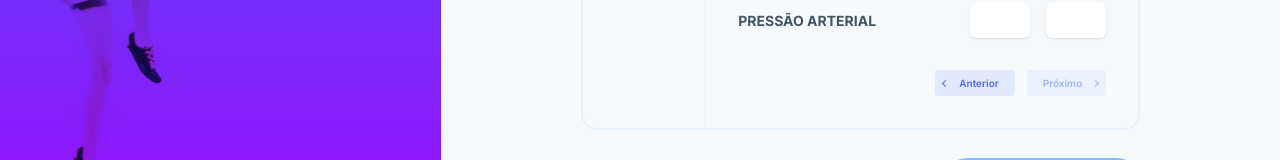
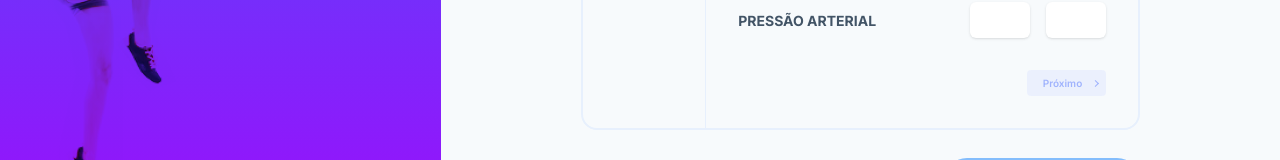
Before and after one commit to Kiicchan/clever-med, a React (Vite) app in the folder frontend/: page / in a window 1280 px wide. Shown: the part 663-823 px from the top of the page. Built offline with nearby package versions, Linux system fonts and the light colour scheme.

Commit message:
back and forward buttons disabled conditions

```diff
--- a/frontend/src/components/Main/Form.tsx/MetricsInserter.tsx
+++ b/frontend/src/components/Main/Form.tsx/MetricsInserter.tsx
@@ -1,6 +1,6 @@
 import BPMIcon from "@/assets/bpm.svg";
 import PressureIcon from "@/assets/pressure.svg";
-import { useState } from "react";
+import { MutableRefObject, RefObject, useState } from "react";
 import { Metric } from "./MetricsList";
 
 const radioOptions = [
@@ -15,9 +15,10 @@ const radioOptions = [
 interface IMetricsInserter {
   handleInsert: (metric: Metric) => void
   handleUndo: () => void
+  isBackPossible: boolean
 }
 
-export function MetricsInserter({ handleInsert, handleUndo }: IMetricsInserter) {
+export function MetricsInserter({ handleInsert, handleUndo, isBackPossible }: IMetricsInserter) {
   const [BPM, setBPM] = useState('')
   const [highPressure, setHighPressure] = useState('')
   const [lowPressure, setLowPressure] = useState('')
@@ -30,6 +31,11 @@ export function MetricsInserter({ handleInsert, handleUndo }: IMetricsInserter)
       bloodPressureLow: Number(lowPressure),
       bloodPressureHigh: Number(highPressure)
     })
+
+    setBPM('')
+    setHighPressure('')
+    setLowPressure('')
+    setHour('')
   }
 
   return (
@@ -61,12 +67,14 @@ export function MetricsInserter({ handleInsert, handleUndo }: IMetricsInserter)
           </span>
         </div>
         <div className="mt-8 flex justify-end gap-3">
-          <button type="button"
-            onClick={handleUndo}
-            className="relative leading-none py-2 pr-4 pl-6 text-blue-400 text-xsm font-semibold bg-blue-200 rounded
+          {isBackPossible &&
+            <button type="button"
+              onClick={handleUndo}
+              className="relative leading-none py-2 pr-4 pl-6 text-blue-400 text-xsm font-semibold bg-blue-200 rounded
           enabled:active:bg-blue-400 enabled:active:text-white enabled:hover:bg-blue-100 disabled:opacity-50
-            before:content-[' '] before:absolute before:left-2 before:border-l before:border-b before:rotate-45 before:w-[0.3rem] before:h-[0.3rem] before:top-[0.65rem]"
-          >Anterior</button>
+          before:content-[' '] before:absolute before:left-2 before:border-l before:border-b before:rotate-45 before:w-[0.3rem] before:h-[0.3rem] before:top-[0.65rem]"
+            >Anterior</button>
+          }
           <button type="button"
             onClick={handleAdvance}
             disabled={!hour || !highPressure || !lowPressure || !BPM || (Number(highPressure) <= Number(lowPressure))}
--- a/frontend/src/components/Main/Form.tsx/MetricsList.tsx
+++ b/frontend/src/components/Main/Form.tsx/MetricsList.tsx
@@ -14,9 +14,8 @@ export function MetricsList() {
     const stateHistoryRef = useRef<Metric[][]>([])
 
     const handleInsert = (metric: Metric) => {
+        stateHistoryRef.current.push(metrics)
         setMetrics(metrics => {
-            stateHistoryRef.current.push(metrics)
-
             const newMetrics = metrics.filter(({ hour }) => hour !== metric.hour)
             newMetrics.push(metric)
             newMetrics.sort((a, b) => Number(a.hour.substring(0, 2)) - Number(b.hour.substring(0, 2)))
@@ -25,6 +24,7 @@ export function MetricsList() {
     }
 
     const handleDelete = (hour: string) => {
+        stateHistoryRef.current.push(metrics)
         setMetrics(metrics => metrics.filter(metric => hour !== metric.hour))
     }
 
@@ -35,9 +35,9 @@ export function MetricsList() {
 
     return (
         <>
-            <MetricsInserter handleInsert={handleInsert} handleUndo={handleUndo} />
+            <MetricsInserter handleInsert={handleInsert} handleUndo={handleUndo} isBackPossible={stateHistoryRef.current.length > 0} />
             <div className="mt-5 [&>*]:mb-3">
-                {metrics.map(metric => <MetricsListRow key={metric.hour} {...metric} editHandle={() => { }} handleDelete={handleDelete} />)}
+                {metrics.map(metric => <MetricsListRow key={metric.hour} {...metric} handleDelete={handleDelete} />)}
             </div>
         </>
     )
--- a/frontend/src/components/Main/Form.tsx/MetricsListRow.tsx
+++ b/frontend/src/components/Main/Form.tsx/MetricsListRow.tsx
@@ -1,12 +1,9 @@
 import PenIcon from "@/assets/pen.svg";
 import TrashIcon from "@/assets/trash-can.svg";
+import { MutableRefObject } from "react";
+import { Metric } from "./MetricsList";
 
-export interface IMetricsListRow {
-    hour: string
-    heartRate: number
-    bloodPressureHigh: number
-    bloodPressureLow: number
-    editHandle: () => void
+export interface IMetricsListRow extends Metric {
     handleDelete: (hour: string) => void
 }
 
@@ -16,7 +13,7 @@ export function MetricsListRow(props: IMetricsListRow) {
             <p>HORA: <span>{props.hour}</span></p>
             <p>BPM: <span>{props.heartRate}</span></p>
             <p>PRESSÃO ARTERIAL <span>{props.bloodPressureHigh}/{props.bloodPressureLow}</span></p>
-            <img src={PenIcon} onClick={props.editHandle} className="cursor-pointer" />
+            <img src={PenIcon} onClick={() => { }} className="cursor-pointer" />
             <img src={TrashIcon} onClick={() => props.handleDelete(props.hour)} className="cursor-pointer" />
         </div>
     )
```
